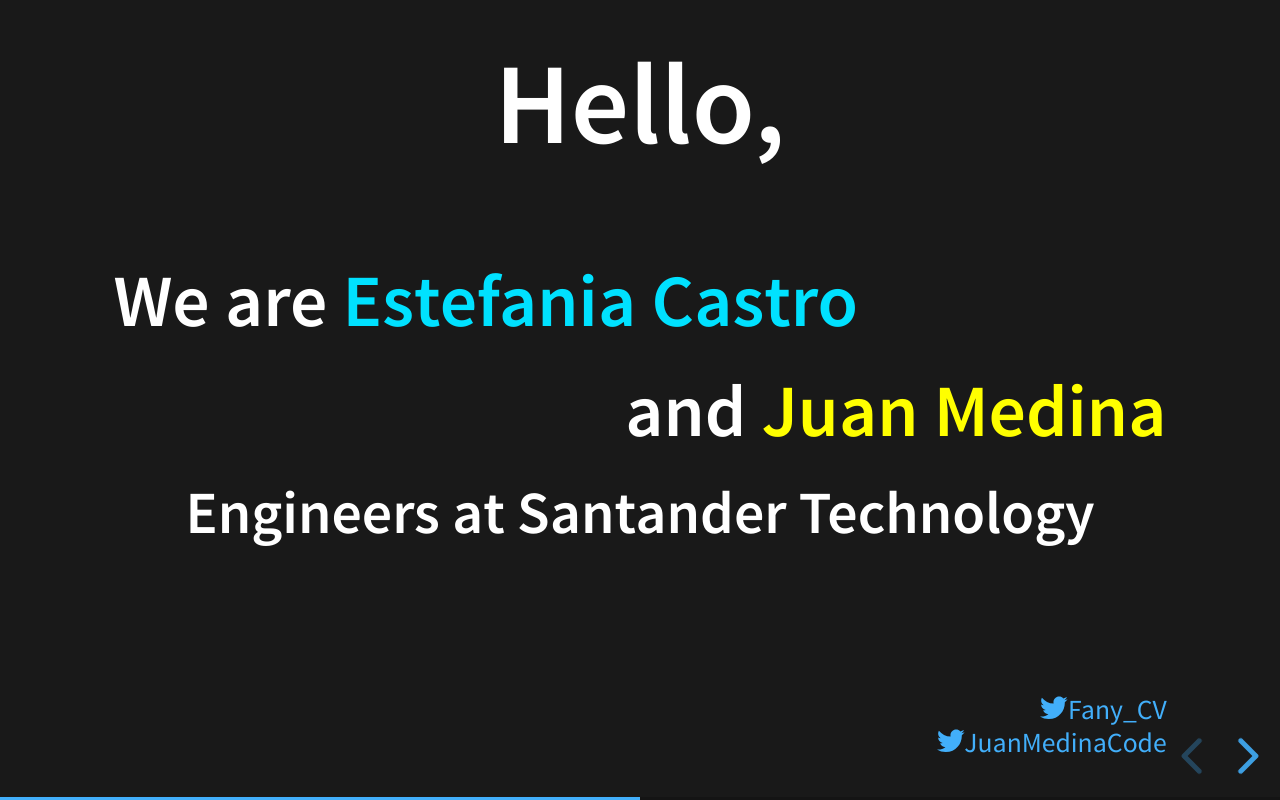
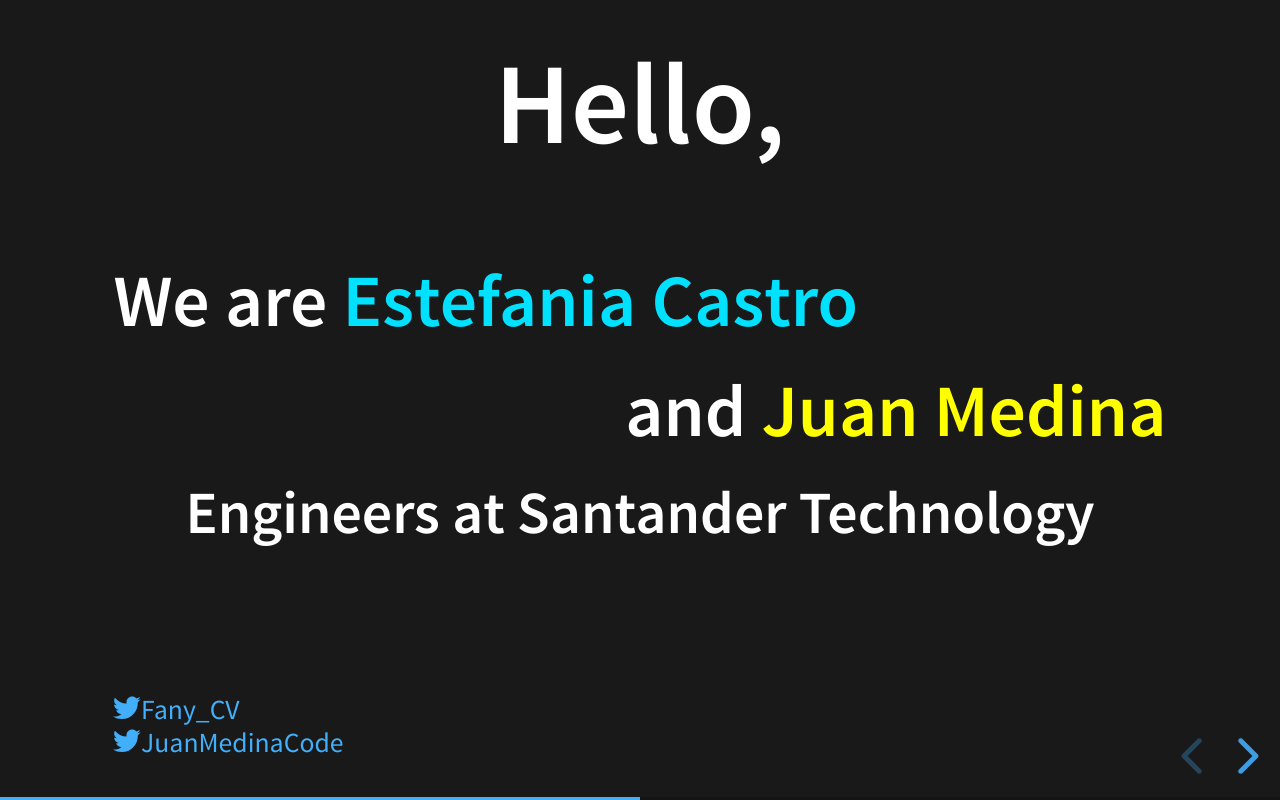
Before and after one commit to LearningByExample/testcontainers-for-fun-and-profit, a plain HTML site: page docs/index.html in a window 1280 px wide. Both pictures are taken after a click on the button "next slide". Drawn offline with Linux system fonts and the light colour scheme; files whose address does not match are found by name.

Commit message:
format bottom of hello page

```diff
--- a/docs/index.html
+++ b/docs/index.html
@@ -47,11 +47,11 @@
 						<h3 align="center">Engineers at Santander Technology</h3>
 						<br/>
 						<br/>
-						<div style="width: 100%; float:inherit" align="right" valign="bottom">
+						<div style="width: 100%; float:inherit" align="left" valign="bottom">
 							<small>
-								<a target="_blank" href="https://twitter.com/Fany_CV"><i class="fab fa-twitter"></i>Fany_CV</a>
+								<a target="_blank" href="https://twitter.com/Fany_CV"><i class="fab fa-twitter">&nbsp;</i>Fany_CV</a>
 								<br/>
-								<a target="_blank" href="https://twitter.com/JuanMedinaCode"><i class="fab fa-twitter"></i>JuanMedinaCode</a>
+								<a target="_blank" href="https://twitter.com/JuanMedinaCode"><i class="fab fa-twitter">&nbsp;</i>JuanMedinaCode</a>
 							</small>
 						</div>
 					</div>
```
